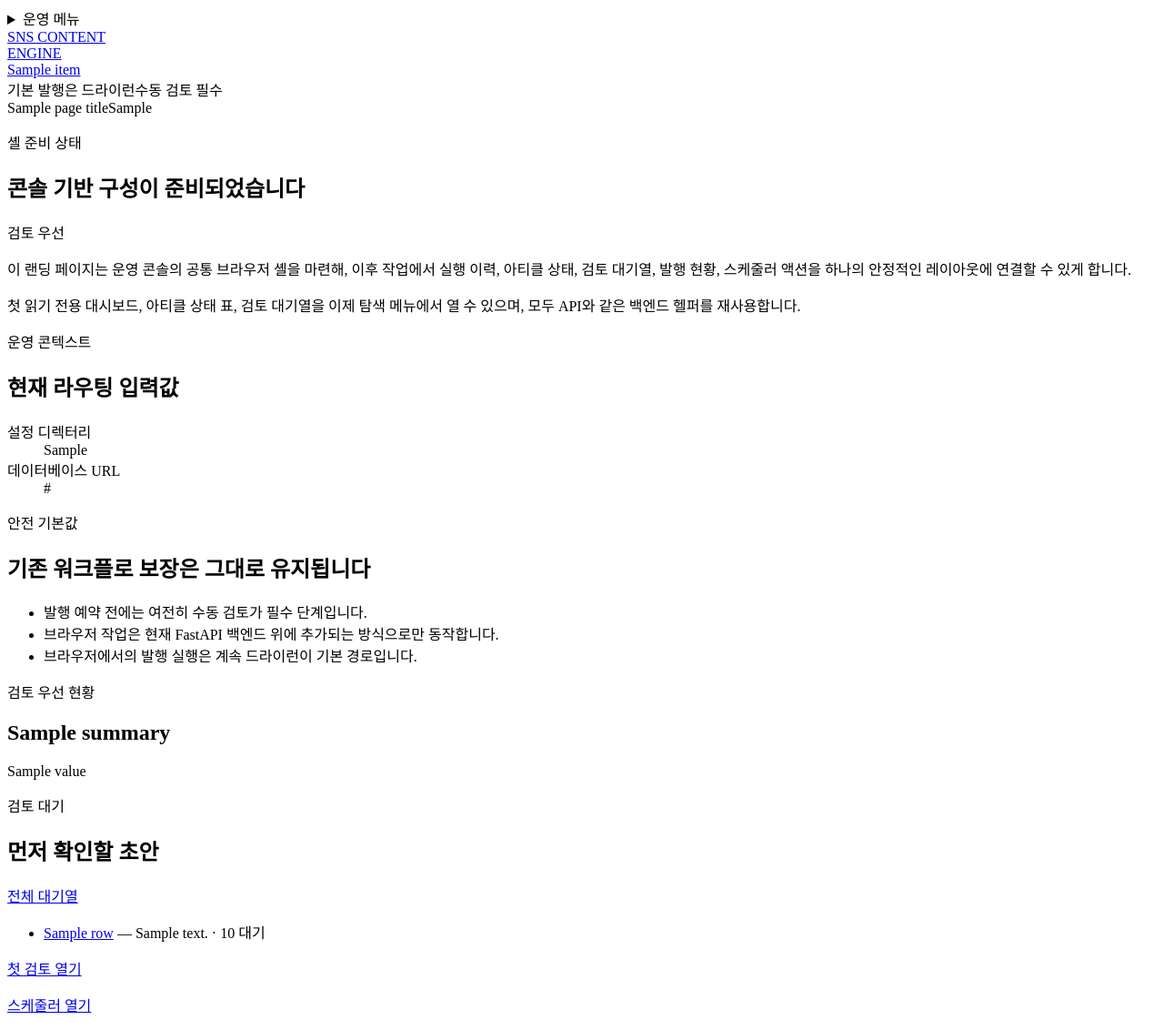
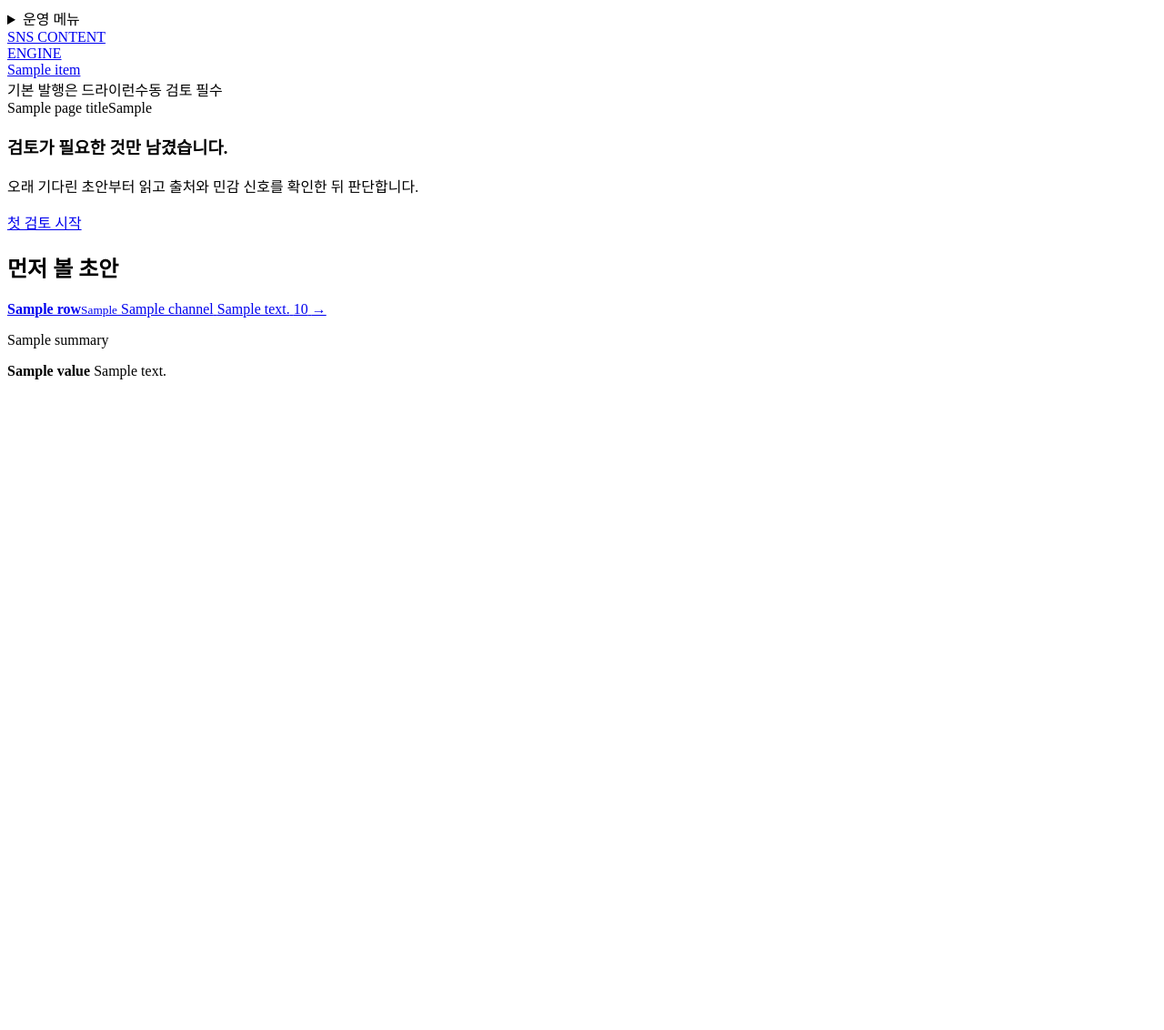
Before and after one commit to internalforces/sns-content-engine, a Python web app: template app/api/templates/console/index.html in a window 1280 px wide. Shown: the whole page at 91% size. After the commit the page ends 417 px from the top, so only its background shows below. Run offline with Jinja, Linux system fonts and the light colour scheme; the template is opened without the code that fills it: most values are stand-ins (such as "Sample title", 1, 10 or a date in 2020).

Commit message:
feat: build review-first console workspace

```diff
--- a/app/api/console.py
+++ b/app/api/console.py
@@ -674,6 +674,9 @@ def get_console_pending_review(
     context.update(
         {
             "pending_review_metrics": _build_pending_review_metrics(result.drafts),
+            "pending_review_scheduler_href": _append_query_params(
+                str(request.url_for("console_scheduler")), query_params
+            ),
             "pending_review_rows": [
                 _build_pending_review_row(
                     request,
--- a/app/api/templates/console/index.html
+++ b/app/api/templates/console/index.html
@@ -1,98 +1,39 @@
 {% extends "base.html" %}
+{% from "console/_macros.html" import empty_state, page_intro, summary_item %}
 
 {% block content %}
-  <section class="console-card">
-    <div class="console-card-header">
-      <div>
-        <p class="console-card-label">셸 준비 상태</p>
-        <h2>콘솔 기반 구성이 준비되었습니다</h2>
-      </div>
-      <span class="console-badge">검토 우선</span>
-    </div>
-    <p class="console-card-copy">
-      이 랜딩 페이지는 운영 콘솔의 공통 브라우저 셸을 마련해, 이후 작업에서 실행 이력, 아티클 상태, 검토 대기열, 발행 현황, 스케줄러 액션을 하나의 안정적인 레이아웃에 연결할 수 있게 합니다.
-    </p>
-    <p class="console-card-copy">
-      첫 읽기 전용 대시보드, 아티클 상태 표, 검토 대기열을 이제 탐색 메뉴에서 열 수 있으며, 모두 API와 같은 백엔드 헬퍼를 재사용합니다.
-    </p>
-  </section>
-
-  <section class="console-grid">
-    <article class="console-card">
-      <div class="console-card-header">
-        <div>
-          <p class="console-card-label">운영 콘텍스트</p>
-          <h2>현재 라우팅 입력값</h2>
-        </div>
-      </div>
-      <dl class="console-definition-list">
-        <div>
-          <dt>설정 디렉터리</dt>
-          <dd>{{ operator_context.config_dir }}</dd>
-        </div>
-        <div>
-          <dt>데이터베이스 URL</dt>
-          <dd>{{ operator_context.database_url or "기본 해석값" }}</dd>
-        </div>
-      </dl>
-    </article>
-
-    <article class="console-card">
-      <div class="console-card-header">
-        <div>
-          <p class="console-card-label">안전 기본값</p>
-          <h2>기존 워크플로 보장은 그대로 유지됩니다</h2>
-        </div>
-      </div>
-      <ul class="console-checklist">
-        <li>발행 예약 전에는 여전히 수동 검토가 필수 단계입니다.</li>
-        <li>브라우저 작업은 현재 FastAPI 백엔드 위에 추가되는 방식으로만 동작합니다.</li>
-        <li>브라우저에서의 발행 실행은 계속 드라이런이 기본 경로입니다.</li>
-      </ul>
-    </article>
-  </section>
-
-  <section class="console-grid">
-    {% for summary in home_summary %}
-      <article class="console-card">
-        <div class="console-card-header">
-          <div>
-            <p class="console-card-label">검토 우선 현황</p>
-            <h2>{{ summary.label }}</h2>
-          </div>
-        </div>
-        <p class="console-card-copy">{{ summary.value }}</p>
-      </article>
-    {% endfor %}
+  <section class="review-hero">
+    {{ page_intro(
+      "검토가 필요한 것만 남겼습니다.",
+      "오래 기다린 초안부터 읽고 출처와 민감 신호를 확인한 뒤 판단합니다.",
+      home_first_review_href, "첫 검토 시작"
+    ) }}
   </section>
 
   {% if home_data_error %}
-    <section class="console-card">
-      <p class="console-card-copy">{{ home_data_error }}</p>
+    {{ empty_state("데이터 연결이 필요합니다", home_data_error, home_scheduler_href, "스케줄러 열기") }}
+  {% elif home_review_rows %}
+    <section class="priority-queue" aria-labelledby="priority-heading">
+      <h2 id="priority-heading">먼저 볼 초안</h2>
+      {% for row in home_review_rows %}
+        <a class="priority-row" href="{{ row.detail_href }}">
+          <span><strong>{{ row.title }}</strong><small>{{ row.account_key }}</small></span>
+          <span data-label="채널">{{ row.channel }}</span>
+          <span data-label="확인 사항">{{ row.review_flag }}</span>
+          <span data-label="대기 시간">{{ row.wait_duration }}</span>
+          <span aria-hidden="true">→</span>
+        </a>
+      {% endfor %}
     </section>
   {% else %}
-    <section class="console-card">
-      <div class="console-card-header">
-        <div>
-          <p class="console-card-label">검토 대기</p>
-          <h2>먼저 확인할 초안</h2>
-        </div>
-        <a class="console-link" href="{{ home_queue_href }}">전체 대기열</a>
-      </div>
-      {% if home_review_rows %}
-        <ul class="console-checklist">
-          {% for row in home_review_rows %}
-            <li>
-              <a class="console-link" href="{{ row.detail_href }}">{{ row.title }}</a>
-              — {{ row.review_flag }} · {{ row.wait_duration }} 대기
-            </li>
-          {% endfor %}
-        </ul>
-      {% else %}
-        <p class="console-card-copy">현재 검토 대기 초안이 없습니다.</p>
-      {% endif %}
-      <p><a class="console-link" href="{{ home_first_review_href }}">첫 검토 열기</a></p>
-      <p><a class="console-link" href="{{ home_scheduler_href }}">스케줄러 열기</a></p>
+    {{ empty_state("검토 대기열이 비어 있습니다", "새 초안을 만들려면 안전한 실행 흐름을 시작하세요.", home_scheduler_href, "스케줄러 열기") }}
+  {% endif %}
+
+  {% if home_summary %}
+    <section class="summary-strip" aria-label="검토 현황">
+      {% for summary in home_summary %}
+        {{ summary_item(summary) }}
+      {% endfor %}
     </section>
   {% endif %}
 {% endblock %}
```
Also changed, not shown: app/api/static/console.css (+91 -0 lines), app/api/templates/console/pending_review.html (+26 -73 lines), tests/test_console.py (+62 -5 lines).
